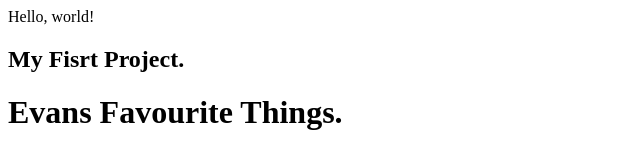
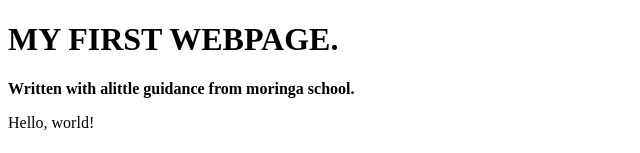
Before and after one commit to Evans-o/Evan, a plain HTML site: page index.html in a window 1280 px wide. Shown: the top 153 px of the page, without its empty margins (0-640 px from the left). Drawn offline with Linux system fonts and the light colour scheme.

```diff
--- a/index.html
+++ b/index.html
@@ -5,6 +5,8 @@
 <link rel="stylesheet" href="styles.css">
 </head>
 <body>
+    <h1>MY FIRST WEBPAGE.</h1>
+    <P><strong>Written with alittle guidance from moringa school.</strong></P>
 <h>Hello, world!</h>
 <h2>My Fisrt Project.</h2>
 <h1>Evans Favourite Things.</h1>
```
